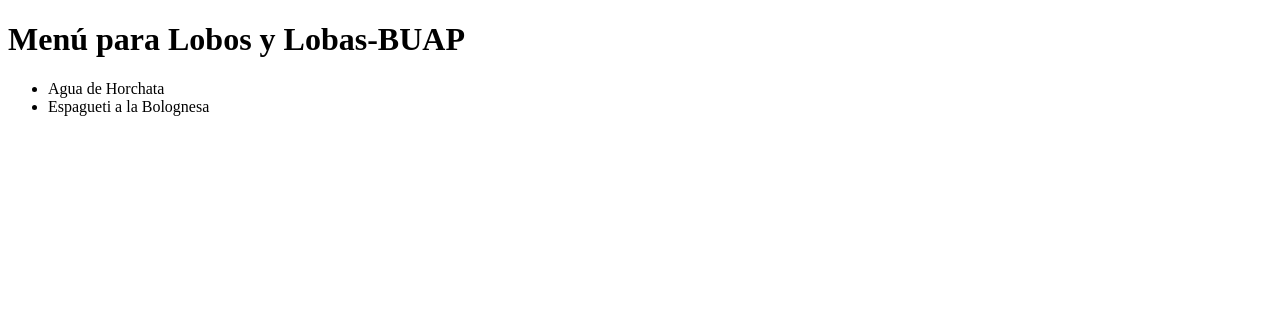
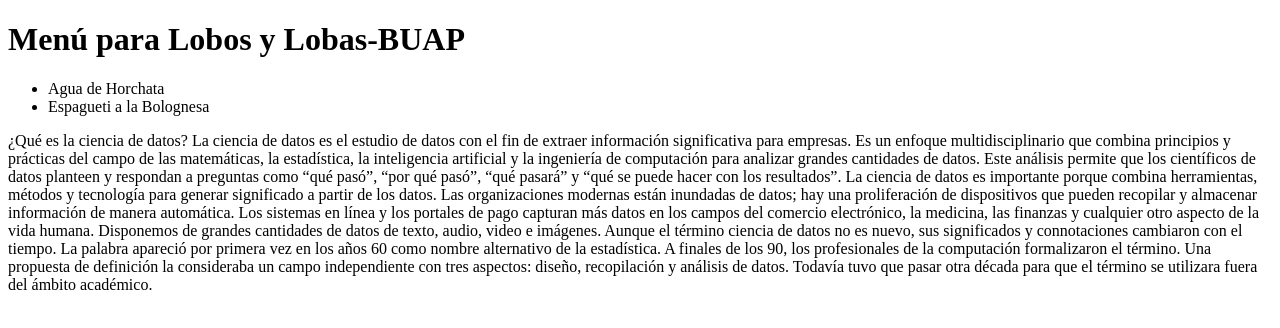
Before and after one commit to AngelGZA/menu, a plain HTML site: page index.html in a window 1280 px wide. Drawn offline with Linux system fonts and the light colour scheme.

Commit message:
Cambios guardados

```diff
--- a/index.html
+++ b/index.html
@@ -11,5 +11,23 @@
         <li>Agua de Horchata</li>
         <li>Espagueti a la Bolognesa</li>
     </ul>
+
+    <p>
+        ¿Qué es la ciencia de datos?
+        La ciencia de datos es el estudio de datos con el fin de extraer información significativa para empresas.
+        Es un enfoque multidisciplinario que combina principios y prácticas del campo de las matemáticas, la estadística, la inteligencia artificial y la ingeniería de computación para analizar grandes cantidades de datos.
+        Este análisis permite que los científicos de datos planteen y respondan a preguntas como “qué pasó”, “por qué pasó”, “qué pasará” y “qué se puede hacer con los resultados”.
+
+        La ciencia de datos es importante porque combina herramientas, métodos y tecnología para generar significado a partir de los datos.
+        Las organizaciones modernas están inundadas de datos; hay una proliferación de dispositivos que pueden recopilar y almacenar información de manera automática.
+        Los sistemas en línea y los portales de pago capturan más datos en los campos del comercio electrónico, la medicina, las finanzas y cualquier otro aspecto de la vida humana.
+        Disponemos de grandes cantidades de datos de texto, audio, video e imágenes.
+
+        Aunque el término ciencia de datos no es nuevo, sus significados y connotaciones cambiaron con el tiempo.
+        La palabra apareció por primera vez en los años 60 como nombre alternativo de la estadística.
+        A finales de los 90, los profesionales de la computación formalizaron el término.
+        Una propuesta de definición la consideraba un campo independiente con tres aspectos: diseño, recopilación y análisis de datos.
+        Todavía tuvo que pasar otra década para que el término se utilizara fuera del ámbito académico.
+    </p>
 </body>
 </html>
```
